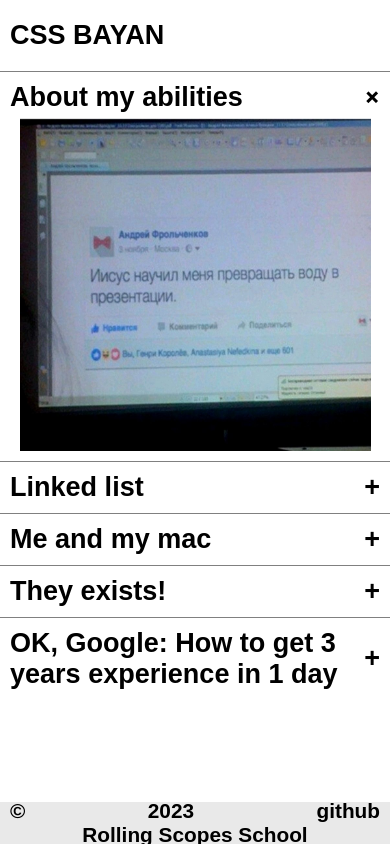
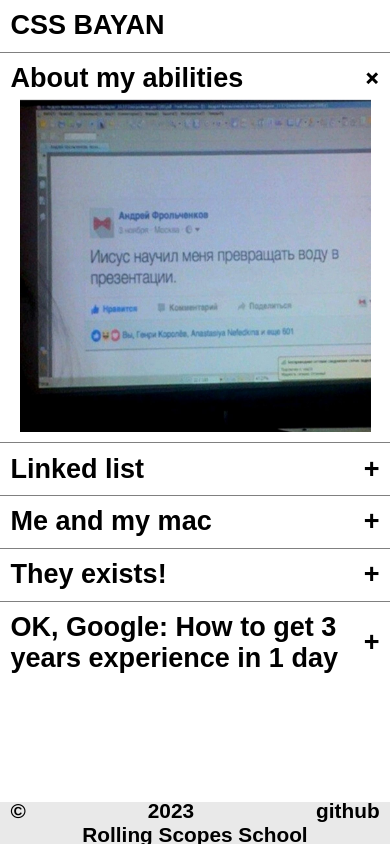
Before and after one commit to romanusovich/css-bayan, a plain HTML site: page index.html in a window 390 px wide. Drawn offline with Linux system fonts and the light colour scheme.

Commit message:
fix: change all static dimensions

```diff
--- a/style.css
+++ b/style.css
@@ -12,7 +12,7 @@
 }
 
 h2 {
-    margin: 20px 10px;
+    margin: 0.5rem;
     cursor: auto !important;
 }
 
@@ -46,9 +46,9 @@ input {
     justify-content: center;
     align-items: center;
     flex-direction: column;
-    border-top: 1px solid gray;
+    border-top: 0.05rem solid gray;
     width: 100%;
-    padding: 10px;
+    padding: 0.5rem;
 }
 
 .header {
@@ -95,7 +95,7 @@ footer {
     flex-direction: row;
     justify-content: space-between;
     align-items: center;
-    padding: 10px 30px;
+    padding: 0.5rem 1rem;
     background-color: rgba(211, 211, 211, 0.5);
     height: 5vh;
 }
@@ -142,7 +142,7 @@ footer {
     }
 
     footer {
-        padding: 10px;
+        padding: 0.5rem;
         flex-direction: column;
         justify-content: center;
         align-items: center;
@@ -168,7 +168,7 @@ footer {
     }
 
     footer {
-        padding: 10px;
+        padding: 0.5rem;
         flex-direction: column;
         justify-content: center;
         align-items: center;
```
